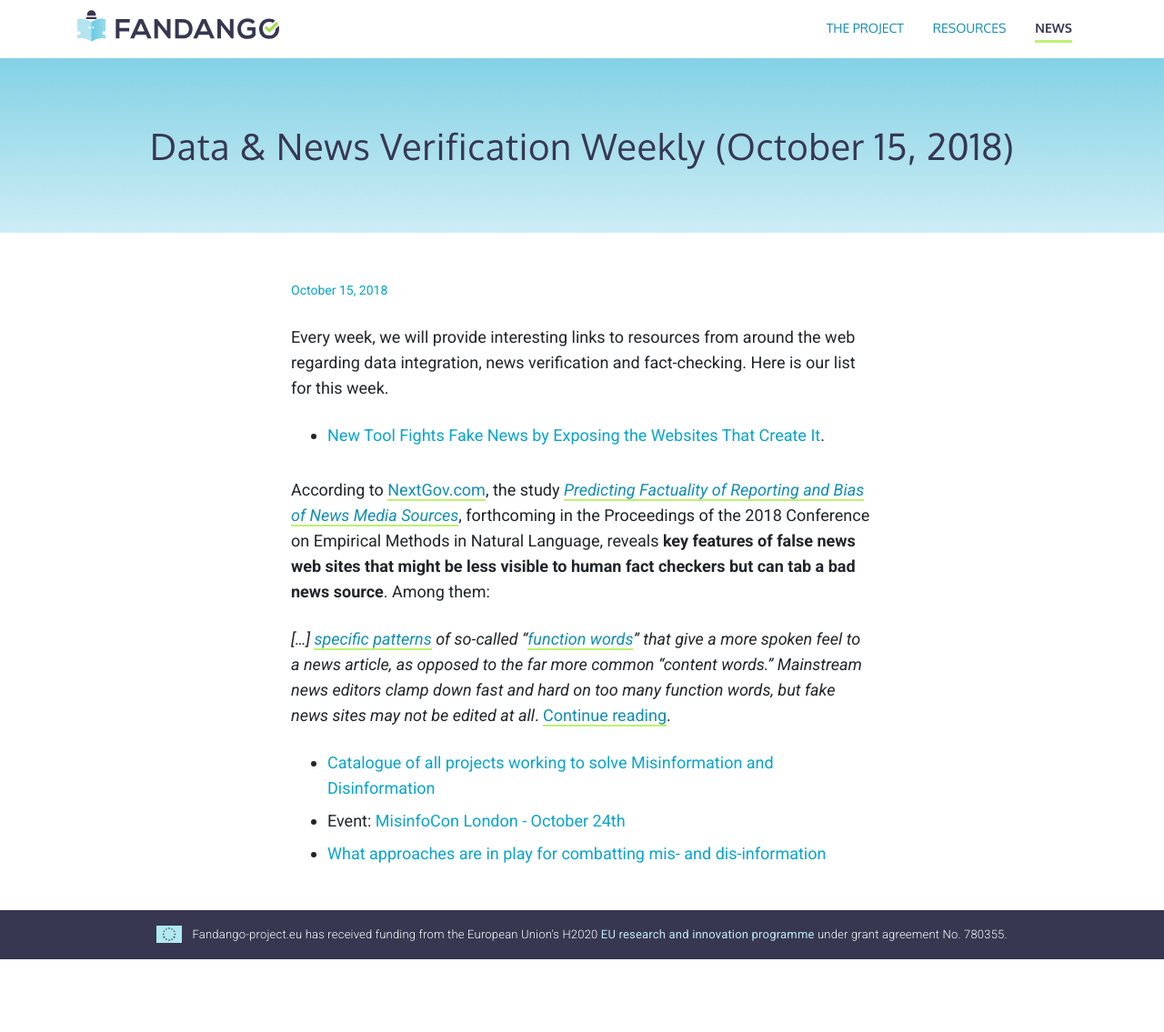
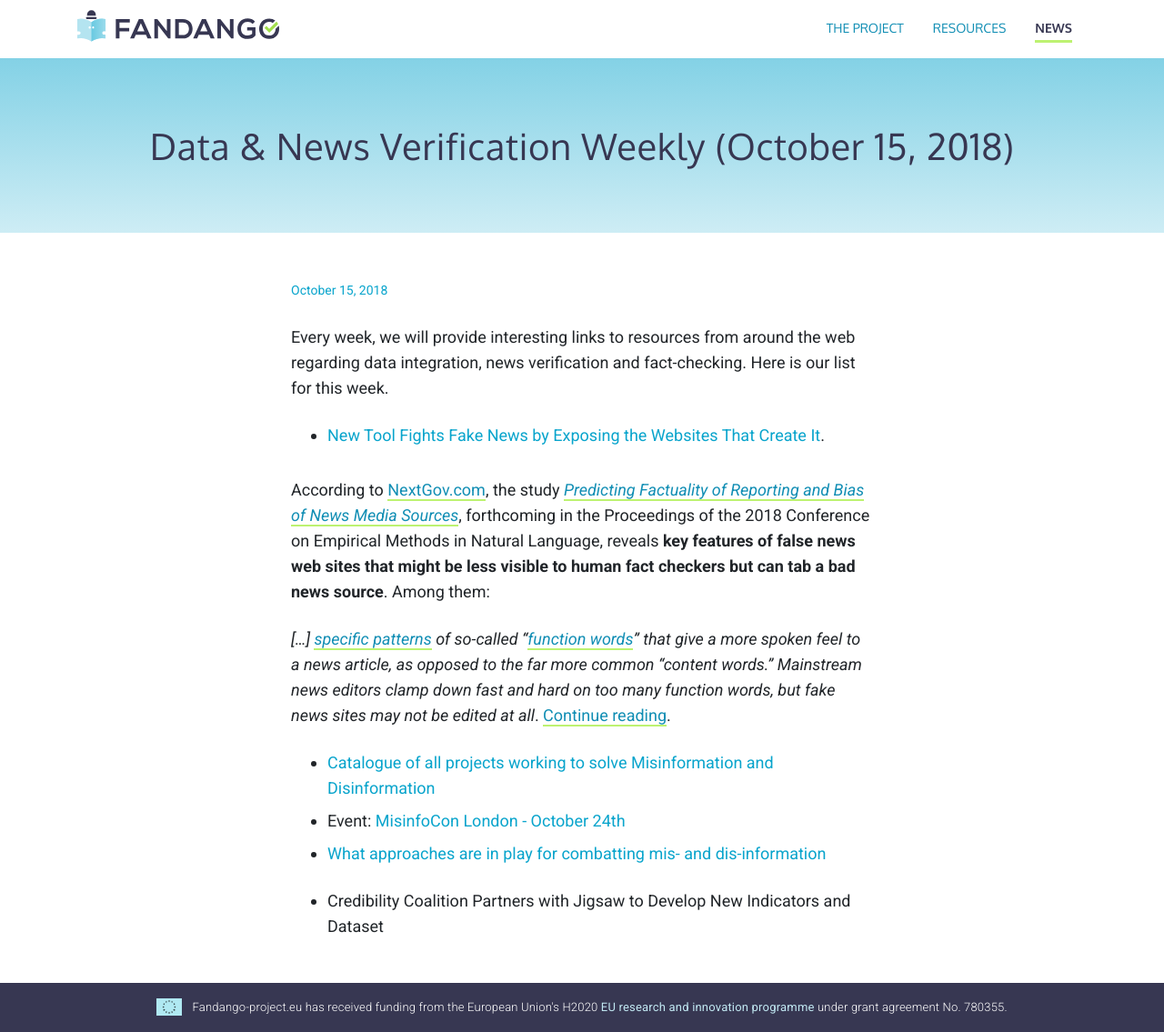
Before and after one commit to fandangOrg/fandango-web, a Jekyll site: the page built from _posts/2018-10-15-data-and-verification-weekly-october-15-2018.markdown, in a window 1280 px wide. Shown: the whole page at 91% size. Built offline with Jekyll 4.4.1, drawn with Linux system fonts in a browser that asks for light colours; comment, search, counter and statistics services are not loaded; before the commit the page ends 1055 px from its top, so only the background shows below that.

Commit message:
Updated Data And Verification Weekly October 15 2018

```diff
--- a/_posts/2018-10-15-data-and-verification-weekly-october-15-2018.markdown
+++ b/_posts/2018-10-15-data-and-verification-weekly-october-15-2018.markdown
@@ -16,3 +16,5 @@ According to [NextGov.com](https://www.nextgov.com/), the study *[Predicting Fac
 )
 * Event: [MisinfoCon London - October 24th](https://misinfocon.com/join-us-for-misinfocon-london-oct-24th-a5c597303bab)
 * [What approaches are in play for combatting mis- and dis-information](https://misinfocon.com/what-approaches-are-in-play-for-combatting-mis-and-dis-information-27a91c4d8708)
+
+* Credibility Coalition Partners with Jigsaw to Develop New Indicators and Dataset
```
